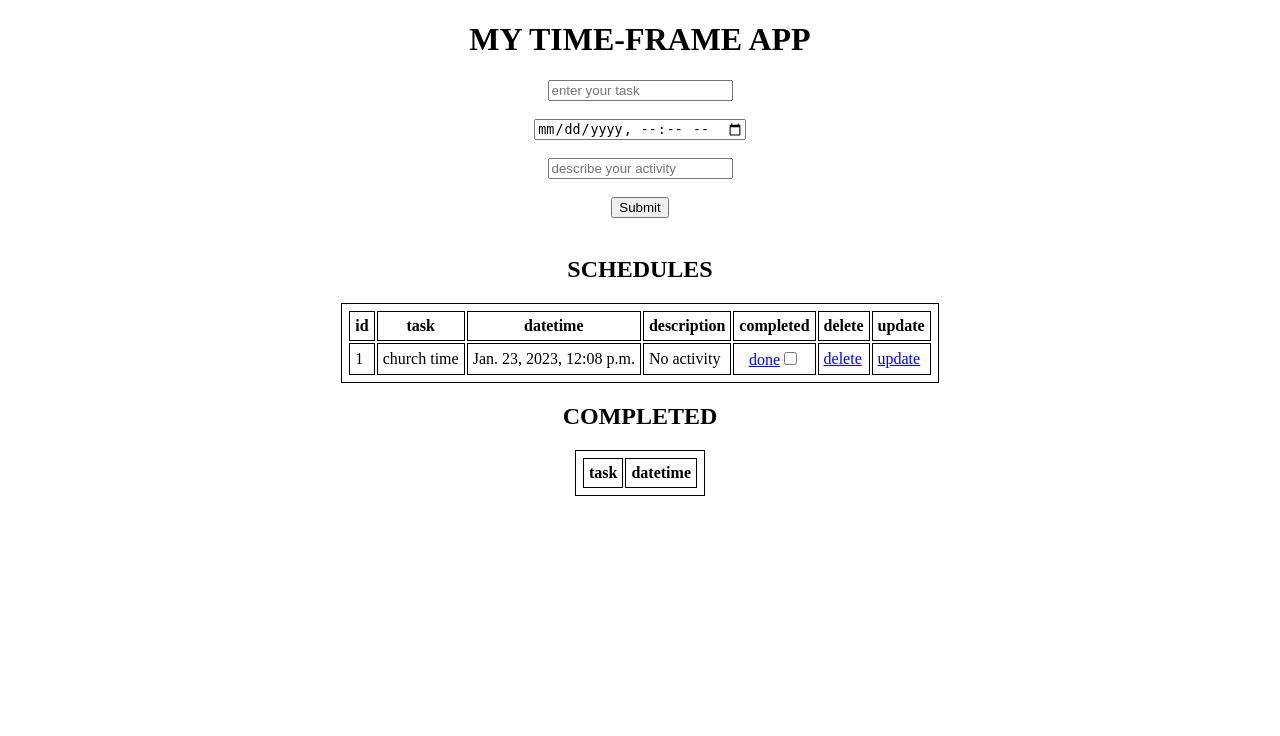
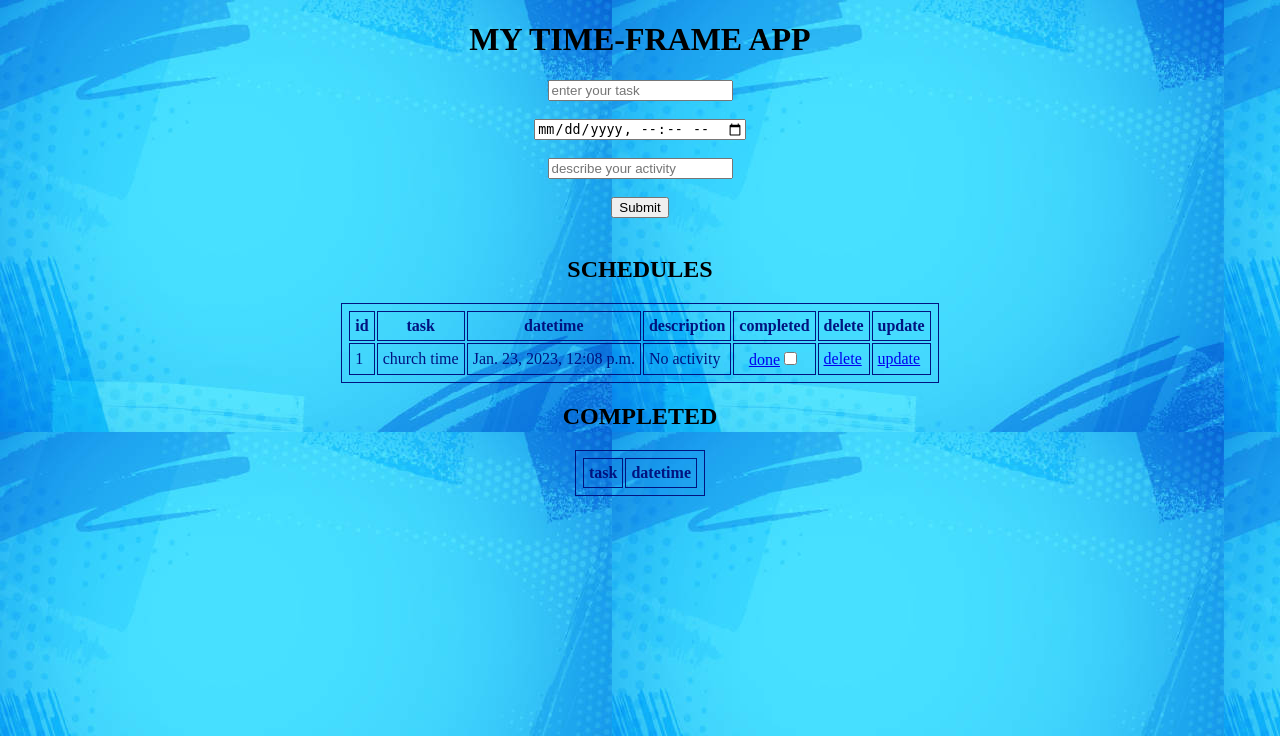
Before and after one commit to Code-ed381/todo_app, a Django app: page / in a window 1280 px wide. Shown: the top 736 px of the page. Run offline with Django 4.2, Linux system fonts and the light colour scheme; data comes from the database, SQL or seed files in the repository; data that the repository does not hold is empty.

Commit message:
last commit

```diff
--- /dev/null
+++ b/to_dos/static/style.css
@@ -0,0 +1,11 @@
+body {
+    background: url("bg.jpg");
+
+}
+
+table,th,td {
+    border:1px solid rgb(2, 19, 127);
+    padding:5px;
+    margin:20px;
+    color: rgb(2, 19, 127);
+}
--- a/to_dos/templates/index.html
+++ b/to_dos/templates/index.html
@@ -1,22 +1,18 @@
 <!DOCTYPE html>
+{% load static %}
 <html lang="en">
 <head>
     <meta charset="UTF-8">
     <meta http-equiv="X-UA-Compatible" content="IE=edge">
     <meta name="viewport" content="width=device-width, initial-scale=1.0">
     <title>Document</title>
+   <link rel="stylesheet" href={% static 'style.css'%}/>
     <style>
-
-        table,th,td {
-            border:1px solid black;
-            padding:5px;
-            margin:20px;
-        }
-
 
     </style>
 </head>
-<body>
+
+<body  style="background:url({% static 'bg.jpg' %})" >
     <center>
     <h1>MY TIME-FRAME APP</h1>
     <form action="create" method="POST">
```
Also changed, not shown: to_dos/static/bg.jpg (added).
